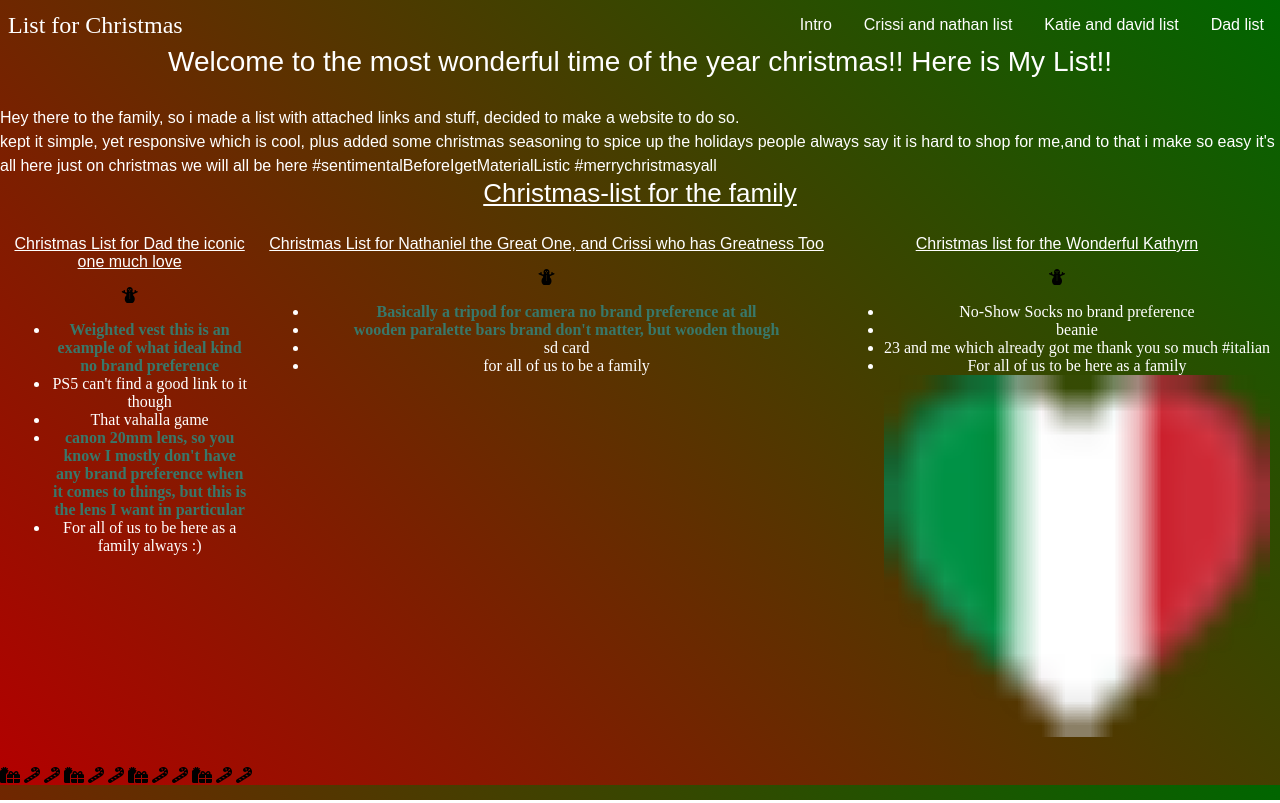
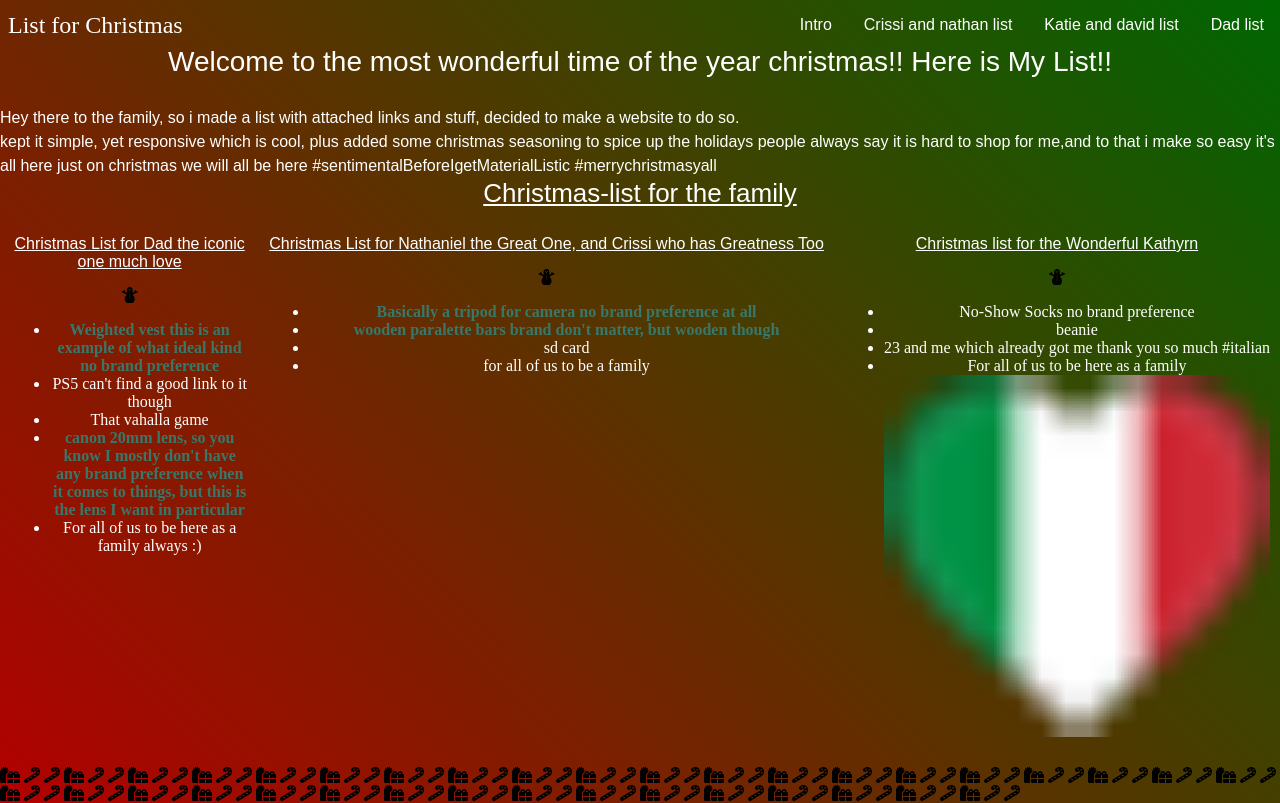
Before and after one commit to amv-coding/christmas-list, a plain HTML site: page index.html in a window 1280 px wide. Drawn offline with Linux system fonts and the light colour scheme; some icons are missing.

Commit message:
Update index.html

```diff
--- a/index.html
+++ b/index.html
@@ -97,6 +97,102 @@
 			<i class="fas fa-gifts"></i>
 			<i class="fas fa-candy-cane"></i>
 			<i class="fas fa-candy-cane"></i>
+			<i class="fas fa-gifts"></i>
+			<i class="fas fa-candy-cane"></i>
+			<i class="fas fa-candy-cane"></i>
+				<i class="fas fa-gifts"></i>
+			<i class="fas fa-candy-cane"></i>
+			<i class="fas fa-candy-cane"></i>
+			<i class="fas fa-gifts"></i>
+			<i class="fas fa-candy-cane"></i>
+			<i class="fas fa-candy-cane"></i>
+			<i class="fas fa-gifts"></i>
+			<i class="fas fa-candy-cane"></i>
+			<i class="fas fa-candy-cane"></i>
+			<i class="fas fa-gifts"></i>
+			<i class="fas fa-candy-cane"></i>
+			<i class="fas fa-candy-cane"></i>
+				<i class="fas fa-gifts"></i>
+			<i class="fas fa-candy-cane"></i>
+			<i class="fas fa-candy-cane"></i>
+			<i class="fas fa-gifts"></i>
+			<i class="fas fa-candy-cane"></i>
+			<i class="fas fa-candy-cane"></i>
+			<i class="fas fa-gifts"></i>
+			<i class="fas fa-candy-cane"></i>
+			<i class="fas fa-candy-cane"></i>
+			<i class="fas fa-gifts"></i>
+			<i class="fas fa-candy-cane"></i>
+			<i class="fas fa-candy-cane"></i>
+				<i class="fas fa-gifts"></i>
+			<i class="fas fa-candy-cane"></i>
+			<i class="fas fa-candy-cane"></i>
+			<i class="fas fa-gifts"></i>
+			<i class="fas fa-candy-cane"></i>
+			<i class="fas fa-candy-cane"></i>
+			<i class="fas fa-gifts"></i>
+			<i class="fas fa-candy-cane"></i>
+			<i class="fas fa-candy-cane"></i>
+			<i class="fas fa-gifts"></i>
+			<i class="fas fa-candy-cane"></i>
+			<i class="fas fa-candy-cane"></i>
+				<i class="fas fa-gifts"></i>
+			<i class="fas fa-candy-cane"></i>
+			<i class="fas fa-candy-cane"></i>
+			<i class="fas fa-gifts"></i>
+			<i class="fas fa-candy-cane"></i>
+			<i class="fas fa-candy-cane"></i>
+			<i class="fas fa-gifts"></i>
+			<i class="fas fa-candy-cane"></i>
+			<i class="fas fa-candy-cane"></i>
+			<i class="fas fa-gifts"></i>
+			<i class="fas fa-candy-cane"></i>
+			<i class="fas fa-candy-cane"></i>
+				<i class="fas fa-gifts"></i>
+			<i class="fas fa-candy-cane"></i>
+			<i class="fas fa-candy-cane"></i>
+			<i class="fas fa-gifts"></i>
+			<i class="fas fa-candy-cane"></i>
+			<i class="fas fa-candy-cane"></i>
+			<i class="fas fa-gifts"></i>
+			<i class="fas fa-candy-cane"></i>
+			<i class="fas fa-candy-cane"></i>
+			<i class="fas fa-gifts"></i>
+			<i class="fas fa-candy-cane"></i>
+			<i class="fas fa-candy-cane"></i>
+				<i class="fas fa-gifts"></i>
+			<i class="fas fa-candy-cane"></i>
+			<i class="fas fa-candy-cane"></i>
+			<i class="fas fa-gifts"></i>
+			<i class="fas fa-candy-cane"></i>
+			<i class="fas fa-candy-cane"></i>
+			<i class="fas fa-gifts"></i>
+			<i class="fas fa-candy-cane"></i>
+			<i class="fas fa-candy-cane"></i>
+			<i class="fas fa-gifts"></i>
+			<i class="fas fa-candy-cane"></i>
+			<i class="fas fa-candy-cane"></i>
+				<i class="fas fa-gifts"></i>
+			<i class="fas fa-candy-cane"></i>
+			<i class="fas fa-candy-cane"></i>
+			<i class="fas fa-gifts"></i>
+			<i class="fas fa-candy-cane"></i>
+			<i class="fas fa-candy-cane"></i>
+			<i class="fas fa-gifts"></i>
+			<i class="fas fa-candy-cane"></i>
+			<i class="fas fa-candy-cane"></i>
+			<i class="fas fa-gifts"></i>
+			<i class="fas fa-candy-cane"></i>
+			<i class="fas fa-candy-cane"></i>
+				<i class="fas fa-gifts"></i>
+			<i class="fas fa-candy-cane"></i>
+			<i class="fas fa-candy-cane"></i>
+			<i class="fas fa-gifts"></i>
+			<i class="fas fa-candy-cane"></i>
+			<i class="fas fa-candy-cane"></i>
+			<i class="fas fa-gifts"></i>
+			<i class="fas fa-candy-cane"></i>
+			<i class="fas fa-candy-cane"></i>
 	</main>
 
 </body>
```
